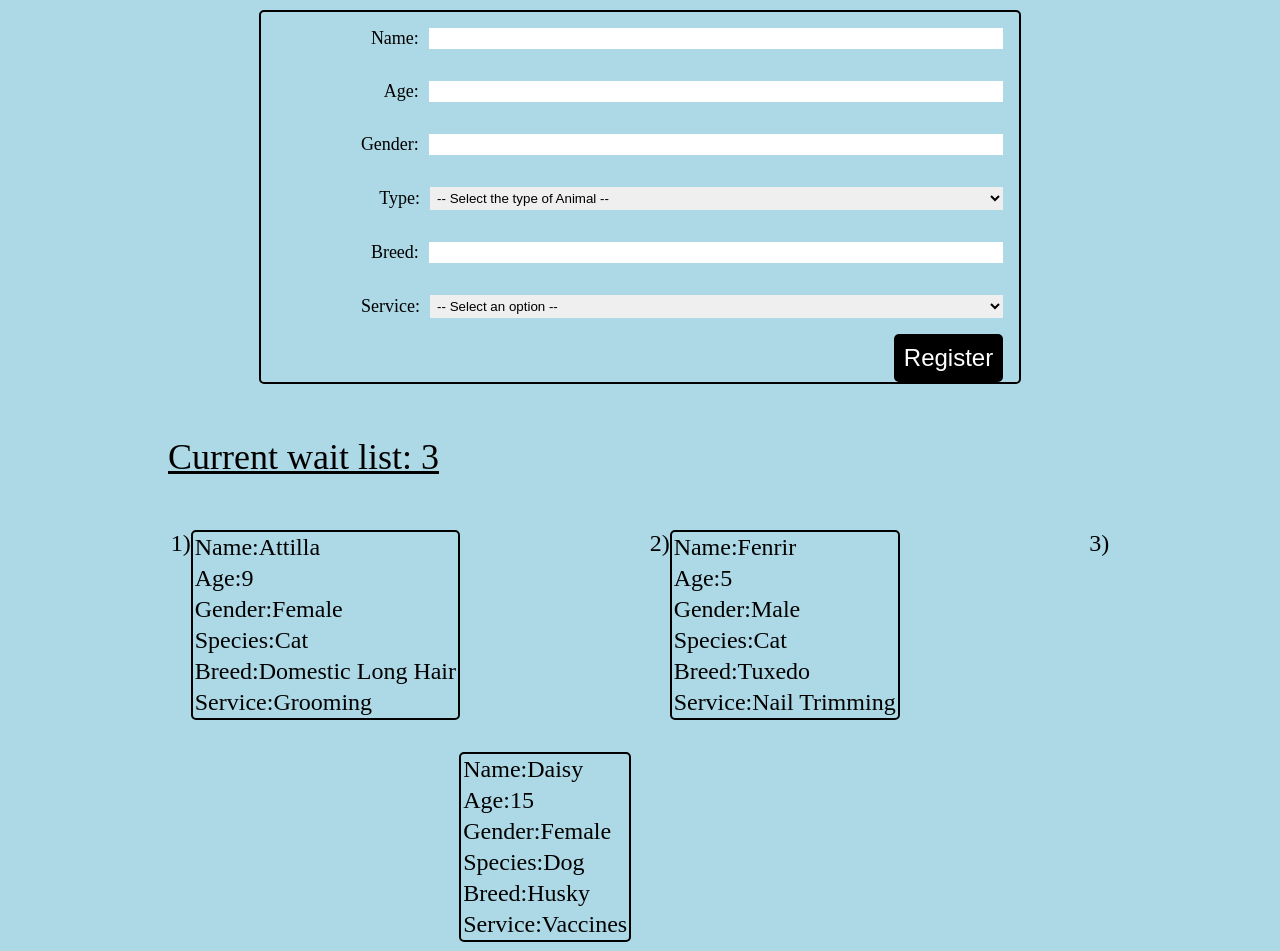
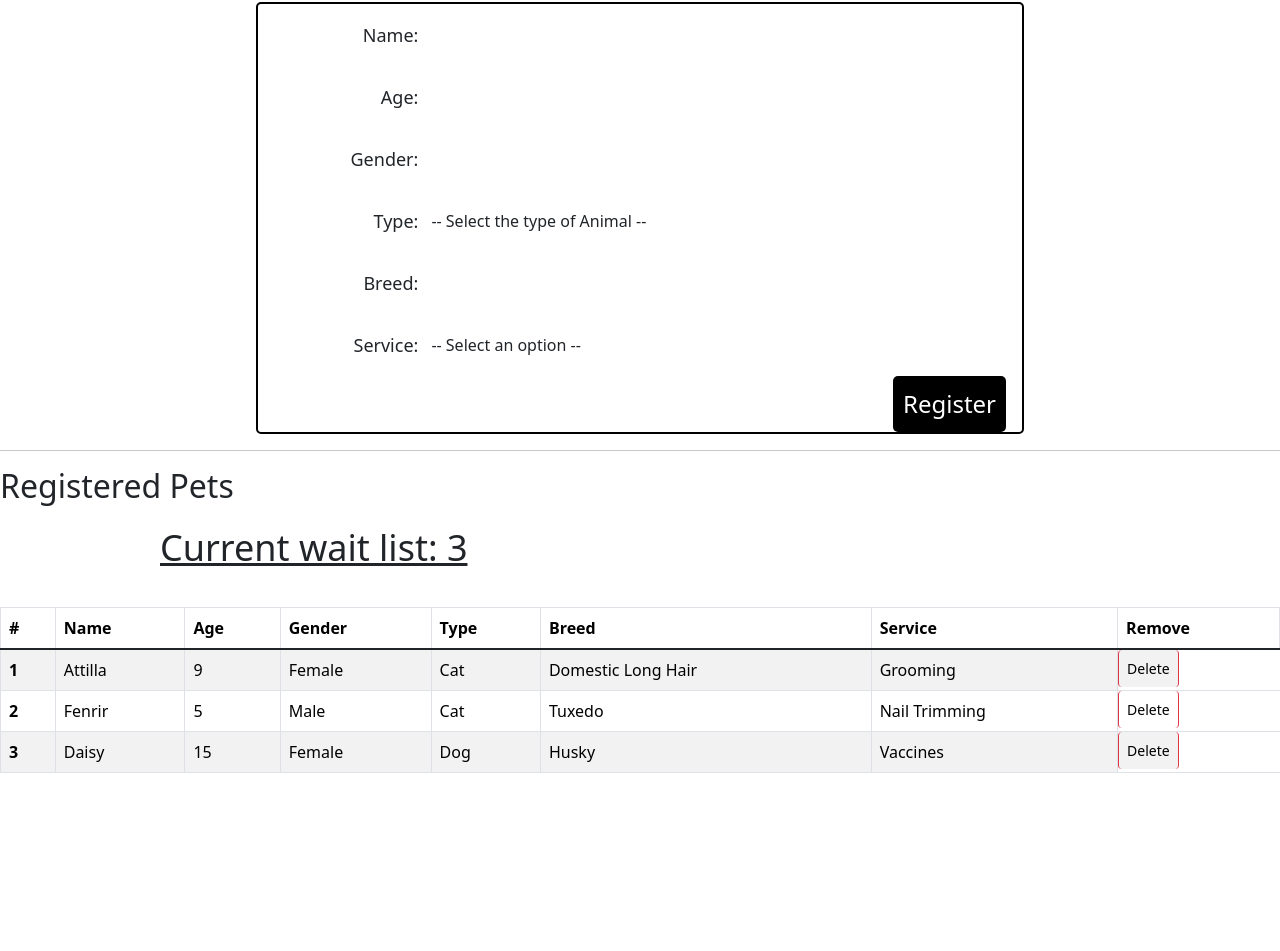
Before and after one commit to DerrickLapp/PetSalon, a plain HTML site: page register.html in a window 1280 px wide. Shown: the part 264-1215 px from the top of the page. After the commit the page ends 1053 px from the top, so only its background shows below. Drawn offline with nearby package versions, Linux system fonts and the light colour scheme.

Commit message:
Assignment 3 - Display Pet Rows

```diff
--- a/index.html
+++ b/index.html
@@ -4,6 +4,8 @@
     <meta charset="UTF-8">
     <meta name="viewport" content="width=device-width, initial-scale=1.0">
     <link rel="stylesheet" href="styles/mystyle.css">
+    <link href="https://cdn.jsdelivr.net/npm/bootstrap@5.3.3/dist/css/bootstrap.min.css" rel="stylesheet" integrity="sha384-QWTKZyjpPEjISv5WaRU9OFeRpok6YctnYmDr5pNlyT2bRjXh0JMhjY6hW+ALEwIH" crossorigin="anonymous">
+
     <title>The Pretty Precious Pets Salon</title>
 </head>
 <body>
--- a/register.html
+++ b/register.html
@@ -4,6 +4,7 @@
     <meta charset="UTF-8">
     <meta name="viewport" content="width=device-width, initial-scale=1.0">
     <link rel="stylesheet" href="/styles/registerstyle.css">
+    <link href="https://cdn.jsdelivr.net/npm/bootstrap@5.3.3/dist/css/bootstrap.min.css" rel="stylesheet" integrity="sha384-QWTKZyjpPEjISv5WaRU9OFeRpok6YctnYmDr5pNlyT2bRjXh0JMhjY6hW+ALEwIH" crossorigin="anonymous">
     <title>Register your pet!</title>
 </head>
 <body>
@@ -19,19 +20,19 @@
         <div class="petInfo" id="petForm">
             <div class="input-control">
                 <label>Name: </label>
-                <input type="text" id="txtName">
+                <input type="text" id="txtName" class="form-control">
             </div>
             <div class="input-control">
                 <label>Age: </label>
-                <input type="text" id="txtAge">
+                <input type="text" id="txtAge" class="form-control">
             </div>
             <div class="input-control">
                 <label>Gender: </label>
-                <input type="text" id="txtGender">
+                <input type="text" id="txtGender" class="form-control">
             </div>
             <div class="input-control">
                 <label>Type: </label>
-                <select id="txtType">
+                <select id="txtType" class="form-control">
                     <option value="">-- Select the type of Animal --</option>
                     <option value="bird">Bird</option>
                     <option value="cat">Cat</option>
@@ -40,15 +41,15 @@
             </div>
             <div class="input-control">
                 <label>Breed: </label>
-                <input type="text" id="txtBreed">
+                <input type="text" id="txtBreed" class="form-control">
             </div>
 
             <div class="input-control">
                 <label>Service: </label>
-                <select id="txtService">
+                <select id="txtService" class="form-control">
                     <option value="">-- Select an option --</option>
-                    <option value="grooming">Grooming</option>
-                    <option value="nails">Nail Trimming</option>
+                    <option value="Grooming">Grooming</option>
+                    <option value="Nail Trimming">Nail Trimming</option>
                     <option value="vaccines">Vaccines</option>
                 </select>
             </div>
@@ -56,14 +57,39 @@
             <button class="btn-register" onclick="register()">Register</button>
             </div>
         </div>
+
+        <hr>
+        <h2>Registered Pets</h2>
+
         <div class="waitList" id="petListings">
 
         </div>
-        <div class="petSpecifics" id="specificPets">
+        <div class="petSpecifics container row" id="specificPets">
 
         </div>
+
+        <table class="table table-bordered table-hover table-striped">
+            <thead>
+                <tr>
+                    <th scope="col">#</th>
+                    <th scope="col">Name</th>
+                    <th scope="col">Age</th>
+                    <th scope="col">Gender</th>
+                    <th scope="col">Type</th>
+                    <th scope="col">Breed</th>
+                    <th scope="col">Service</th>
+                    <th scope="col">Remove</th>
+                </tr>
+            </thead>
+            <tbody class="table-group-divider" id="specificPetRows">
+
+            </tbody>
+        </table>
+
+
     </main>
 
     <script src="scripts/register.js"></script>
+    <script src="scripts/display.js"></script>
 </body>
 </html>
--- /dev/null
+++ b/scripts/display.js
@@ -0,0 +1,50 @@
+
+
+
+// function displayPetCards(){
+//     let cardsSection = document.getElementById("specificPets");
+//     let result="";
+
+//     for(let i=0;i<pets.length;i++){
+//         let pet=pets[i];
+
+//         result += `
+//             <div id="${i}" class="card col-3 mx-2">
+//                 <div class="card-body">
+//                     <h5 class="class-title">${pet.name} - <span class="text-secondary">${pet.service}</span></h5>
+//                     <h6 class="card-subtitle mb-2 text-body-secondary">${pet.breed}</h6>
+//                     <p class="card-text">${pet.gender},${pet.age}</p>
+//                     <button class="btn btn-danger btn-sm">Delete</button>
+//                 </div>
+//             </div>
+//         `
+//     }
+
+//     cardsSection.innerHTML = result;
+
+// }
+
+function displayPetRow(){
+    let cardsSection = document.getElementById("specificPetRows");
+    let result="";
+
+    for(let i=0;i<pets.length;i++){
+        let pet=pets[i];
+
+        result += `
+                    <tr>
+                        <th scope="row">${i+1}</th>
+                        <td>${pet.name}</td>
+                        <td>${pet.age}</td>
+                        <td>${pet.gender}</td>
+                        <td>${pet.type}</td>
+                        <td>${pet.breed}</td>
+                        <td>${pet.service}</td>
+                        <td class="btn btn-danger btn-sm">Delete</td>
+                    </tr>
+        `
+    }
+
+    cardsSection.innerHTML = result;
+
+}
--- a/scripts/register.js
+++ b/scripts/register.js
@@ -28,42 +28,68 @@ let inputBreed=document.getElementById("txtBreed");
 let inputService=document.getElementById("txtService");
 
 function register(){
+    //create the new pet object
+    let newPet=new Pet(inputName.value,inputAge.value,inputGender.value,inputType.value,inputBreed.value,inputService.value);
 
-    let newPet=new Pet(inputName.value,inputAge.value,inputGender.value,inputBreed.value,inputService.value);//create the new pet object
     pets.push(newPet);//push the newpet into array
 
-    //clear the form
+    //clear the form *OLD*
+    //document.getElementById("txtName").value="";
+    //document.getElementById("txtAge").value="";
+    //document.getElementById("txtGender").value="";
+    //document.getElementById("txtType").value="";
+    //document.getElementById("txtBreed").value="";
+    //document.getElementById("txtService").value="";
+
+    document.getElementById("petListings").innerHTML=`<p>Current wait list: ${pets.length} </p>`;//display the current waitlist length
+
+    //display the current array information *OLD*
+    //for (i=pets.length-1;i<pets.length;i++){
+    //    document.getElementById("specificPets").innerHTML+=`${i+1})<div class="petBlock"> <li>Name:${pets[i].name}</li> <li>Age:${pets[i].age}</li> <li>Gender:${pets[i].gender}</li> <li>Species:${pets[i].type}</li> <li>Breed:${pets[i].breed}</li> <li>Service:${pets[i].service}</li> </div>`
+    //}
+    //Other displayPetCards
+    displayPetRow();
+    clearForm();
+
+
+}
+
+function clearForm(){
     document.getElementById("txtName").value="";
     document.getElementById("txtAge").value="";
     document.getElementById("txtGender").value="";
     document.getElementById("txtType").value="";
     document.getElementById("txtBreed").value="";
     document.getElementById("txtService").value="";
-    document.getElementById("petListings").innerHTML=`<p>Current wait list: ${pets.length} </p>`;//display the array
-    for (i=pets.length-1;i<pets.length;i++){
-        document.getElementById("specificPets").innerHTML+=`${i+1})<div class="petBlock"> <li>Name:${pets[i].name}</li> <li>Age:${pets[i].age}</li> <li>Gender:${pets[i].gender}</li> <li>Species:${pets[i].type}</li> <li>Breed:${pets[i].breed}</li> <li>Service:${pets[i].service}</li> </div>`
-    }
 
 }
 
 function init(){
-    //Create a new pet
+    //Create a new pet by filling the constructor with arguments
     let pet1=new Pet("Attilla",9,"Female","Cat","Domestic Long Hair","Grooming");
     let pet2=new Pet("Fenrir",5,"Male","Cat","Tuxedo","Nail Trimming");
     let pet3=new Pet("Daisy",15,"Female","Dog","Husky","Vaccines");
 
 
     pets.push(pet1,pet2,pet3);
-    document.getElementById("petListings").innerHTML=`<p>Current wait list: ${pets.length} </p>`;//display the array
 
-    for (i=0;i<pets.length;i++){
-        document.getElementById("specificPets").innerHTML+=`${i+1})<div class="petBlock"> <li>Name:${pets[i].name}</li> <li>Age:${pets[i].age}</li> <li>Gender:${pets[i].gender}</li> <li>Species:${pets[i].type}</li> <li>Breed:${pets[i].breed}</li> <li>Service:${pets[i].service}</li> </div>`
-    }
+    document.getElementById("petListings").innerHTML=`<p>Current wait list: ${pets.length} </p>`;//display the initial waitlist length
+
+    //display the initial array information *OLD*
+    //for (i=0;i<pets.length;i++){
+    //    document.getElementById("specificPets").innerHTML+=`${i+1})<div class="petBlock"> <li>Name:${pets[i].name}</li> <li>Age:${pets[i].age}</li> <li>Gender:${pets[i].gender}</li> <li>Species:${pets[i].type}</li> <li>Breed:${pets[i].breed}</li> <li>Service:${pets[i].service}</li> </div>`
+    //}
+
+    //Other displayPetCards
+    //displayPetCards();
+
+    //Displaying Pet Table
+    displayPetRow();
 
 
 }
 
-window.onload=init; //wait to render the HTML
+window.onload=init; //waits until html renders then runs the init function when html is loaded
 
 
 console.log(pets);
```
Also changed, not shown: practice.html (added, +36 -0 lines).
